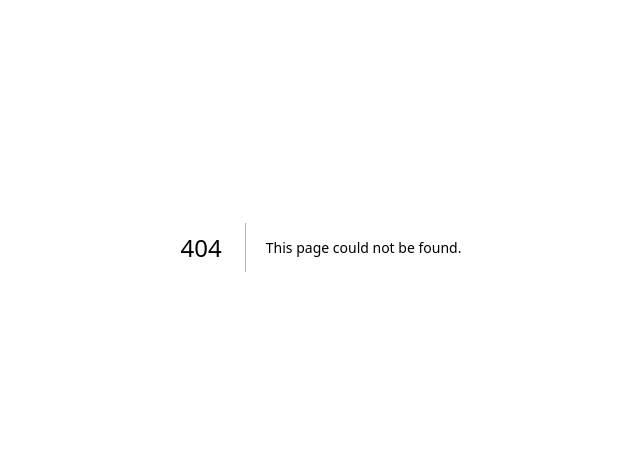
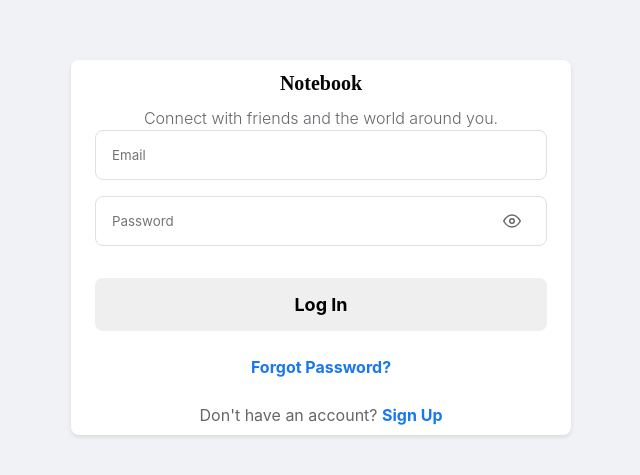
Before and after one commit to Athooh/social-network, a Next.js app in the folder frontend/: page /login in a window 1280 px wide. Before the commit this address had no page. Shown: the part 153-628 px from the top of the page, without its empty margins (319-959 px from the left). Built offline with nearby package versions, Linux system fonts and the light colour scheme; a web font is replaced by a local one.

Commit message:
Add Login component for user authentication, implementing form handling, error management, and redirection after successful login.

```diff
--- /dev/null
+++ b/frontend/src/app/login/page.js
@@ -0,0 +1,99 @@
+"use client";
+
+import { useState } from "react";
+import { useRouter, useSearchParams } from "next/navigation";
+import Link from "next/link";
+import { useAuth } from "@/context/authcontext";
+import PasswordInput from "@/components/inputs/PasswordInput";
+import styles from "@/styles/auth.module.css";
+
+export default function Login() {
+  const [formData, setFormData] = useState({
+    email: "",
+    password: "",
+  });
+  const [error, setError] = useState("");
+  const [isLoading, setIsLoading] = useState(false);
+  const router = useRouter();
+  const searchParams = useSearchParams();
+  const { login } = useAuth();
+
+  // Get the 'from' parameter to redirect after login
+  const from = searchParams.get("from") || "/home";
+
+  const handleChange = (e) => {
+    const { name, value } = e.target;
+    setFormData({
+      ...formData,
+      [name]: value,
+    });
+  };
+
+  const handleSubmit = async (e) => {
+    e.preventDefault();
+    setError("");
+    setIsLoading(true);
+
+    try {
+      const success = await login(formData);
+      if (success) {
+        router.push(from);
+      } else {
+        setError("Invalid email or password");
+      }
+    } catch (err) {
+      setError(err.message || "An error occurred during login");
+    } finally {
+      setIsLoading(false);
+    }
+  };
+
+  return (
+    <div className={styles.authContainer}>
+      <div className={styles.authCard}>
+        <h1 className={styles.forumName}>Notebook</h1>
+        <p>Connect with friends and the world around you.</p>
+
+        {error && <div className={styles.errorMessage}>{error}</div>}
+
+        <form className={styles.authForm} onSubmit={handleSubmit}>
+          <div className={styles.formGroup}>
+            <input
+              type="email"
+              name="email"
+              placeholder="Email"
+              value={formData.email}
+              onChange={handleChange}
+              required
+            />
+          </div>
+
+          <div className={styles.formGroup}>
+            <PasswordInput
+              value={formData.password}
+              onChange={handleChange}
+              placeholder="Password"
+              name="password"
+            />
+          </div>
+
+          <button
+            type="submit"
+            className={styles.primaryButton}
+            disabled={isLoading}
+          >
+            {isLoading ? "Logging in..." : "Log In"}
+          </button>
+        </form>
+
+        <div className={styles.authLink}>
+          <Link href="/forgot-password">Forgot Password?</Link>
+        </div>
+
+        <div className={styles.authLink}>
+          Don't have an account? <Link href="/register">Sign Up</Link>
+        </div>
+      </div>
+    </div>
+  );
+}
```
